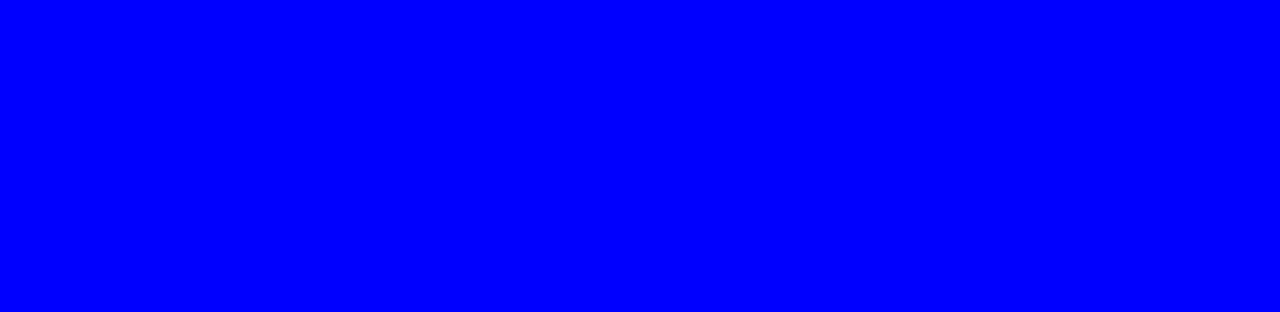
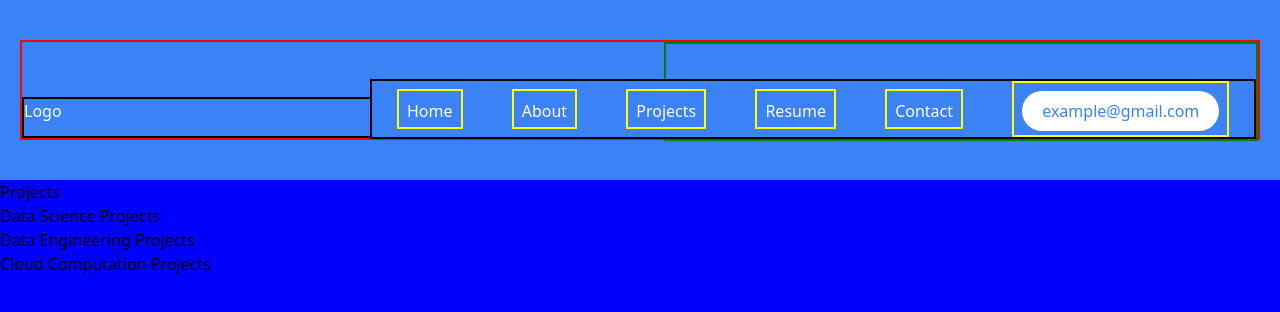
Before and after one commit to darryliswahyudhi/portfolio-project-one, a React (Create React App) app: page /projects in a window 1280 px wide. Shown: the top 312 px of the page. Built offline with nearby package versions, Linux system fonts and the light colour scheme.

Commit message:
created layout for project page

```diff
--- a/src/components/project-page.jsx
+++ b/src/components/project-page.jsx
@@ -2,13 +2,35 @@
 import React from 'react';
 
 //Imports from files
+import '../css/project-page.css';
 import Header from './header';
+import Footer from './footer';
 
 function ProjectPage() {
     return (
-        <div className="home-page-container">
-            <div className="home-page-body">
-                {/* add your body content here */}
+        <div className="project-page-container">
+            <div>
+                <Header />
+            </div>
+            <div className="project-page-body">
+                <div className="project-body-title">
+                    <span>Projects</span>
+                </div>
+                <div className="project-data-science">
+                    <span>Data Science Projects</span>
+
+                </div>
+                <div className="project-data-engineering">
+                    <span>Data Engineering Projects</span>
+
+                </div>
+                <div className="project-cloud-computation">
+                    <span>Cloud Computation Projects</span>
+
+                </div>
+            </div>
+            <div>
+                <Footer />
             </div>
         </div>
     );
--- a/src/css/project-page.css
+++ b/src/css/project-page.css
@@ -0,0 +1,11 @@
+.project-page-container{
+    height: 100%;
+    width: 100%;
+}
+
+.project-page-body{
+    display: flex;
+    flex-direction: column;
+    background: blue;
+    min-height: 100vh;
+}
```
